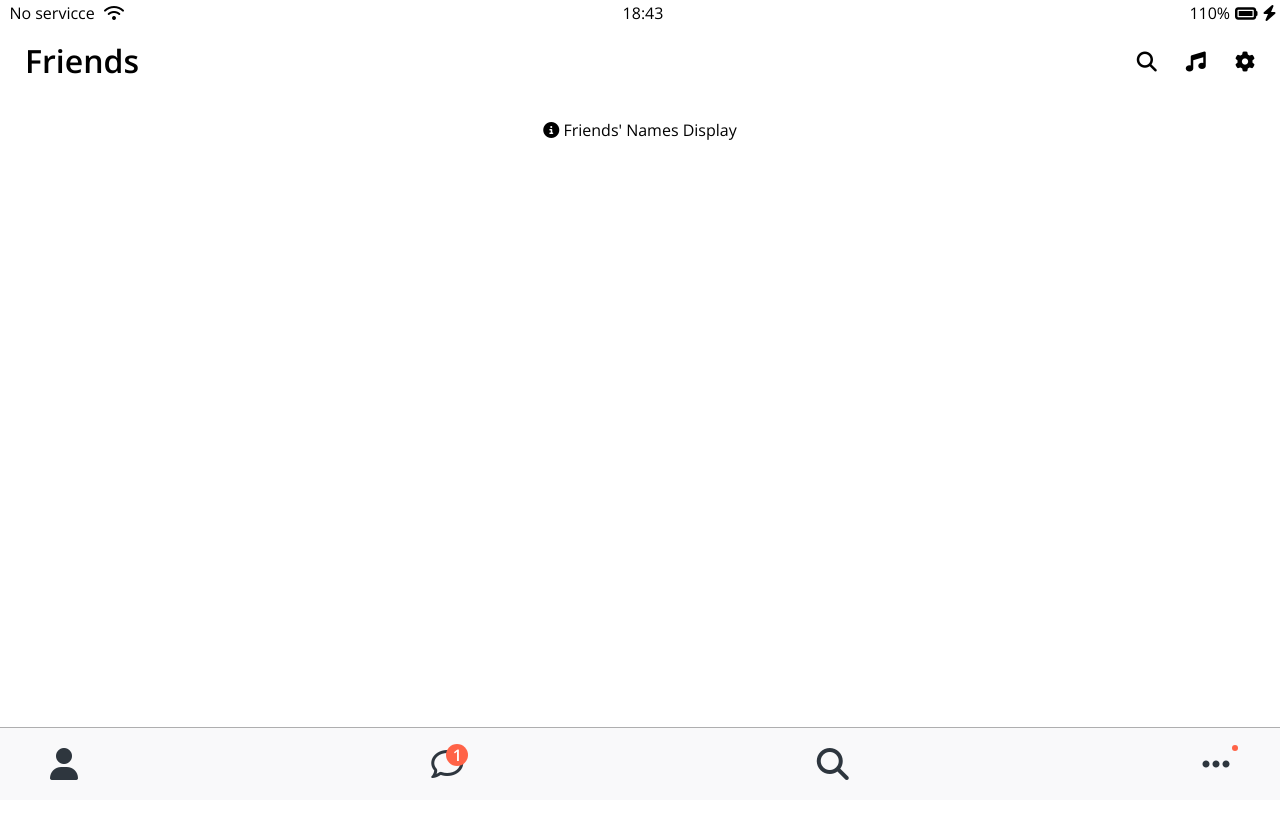
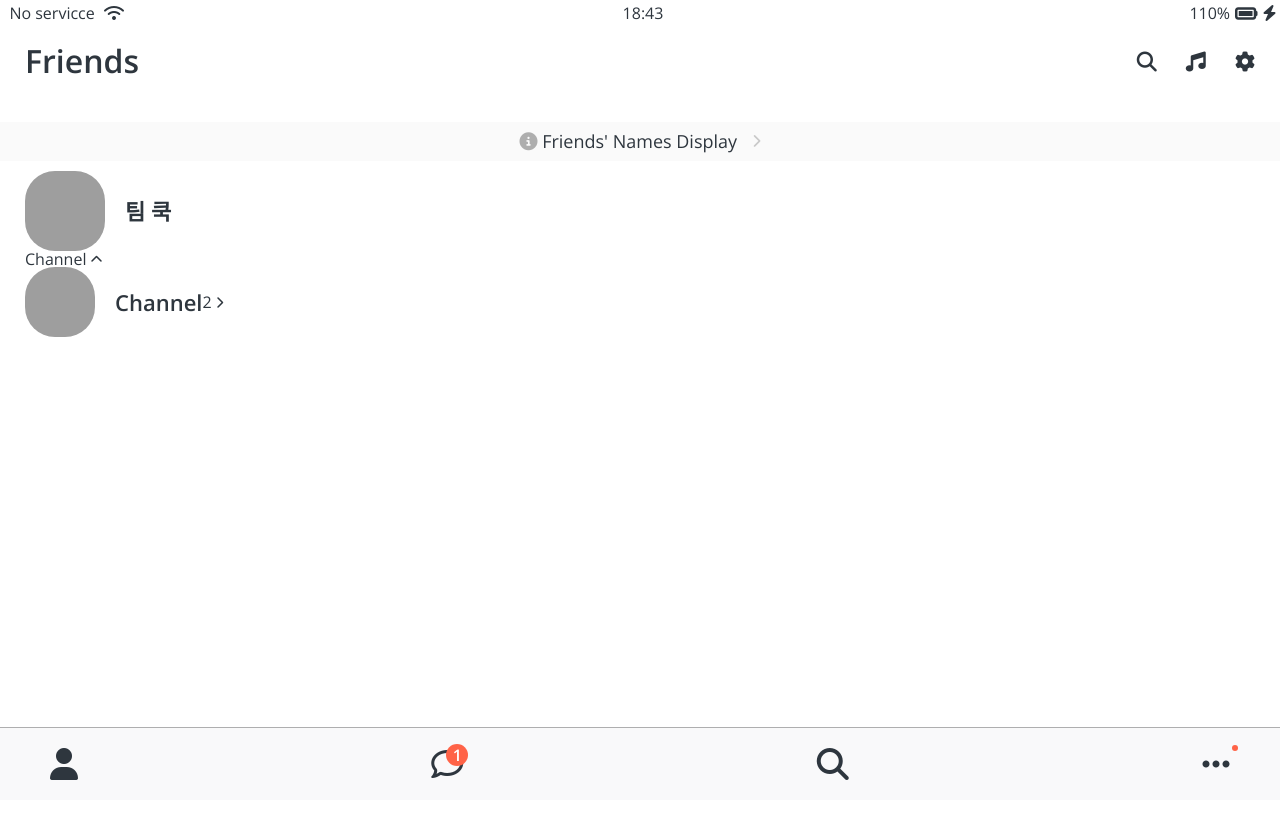
Before and after one commit to red3pork/kokoa-clone-2021, a plain HTML site: page friends.html in a window 1280 px wide. Shown: the top 818 px of the page. Drawn offline with nearby package versions, Linux system fonts and the light colour scheme; grey boxes are pictures that could not be loaded.

Commit message:
revise friends.css (2)

```diff
--- /dev/null
+++ b/css/components/user-componenet.css
@@ -0,0 +1,32 @@
+.user-component {
+    display: flex;
+}
+
+.user-component,
+.user-component__column:first-child {
+    display: flex;
+    align-items: center;
+}
+
+.user-component__avatar {
+    width: 70px;
+    height: 70px;
+    border-radius: 30px;
+    margin-right: 20px;
+}
+
+.user-component__title {
+    font-weight: 600;
+    font-size: 22px;
+}
+
+.user-component__subtitle {
+    margin-top: 8px;
+    font-size: 17px;
+    color: rgba(0, 0, 0, 0.5);
+}
+
+.user-component__avatar--xl {
+    width: 80px;
+    height: 80px;
+}
--- a/css/screens/friends.css
+++ b/css/screens/friends.css
@@ -1,4 +1,22 @@
 #friends-display-link {
     text-align: center;
     display: block;
+    background-color: #fafafa;
+    padding: 10px 0px;
+    font-size: 18px;
+    margin-bottom: 10px;
 }
+
+#friends-display-link i:first-child {
+    color: rgba(0, 0, 0, 0.3);
+}
+
+#friends-display-link i:last-child {
+    color: rgba(0, 0, 0, 0.2);
+    margin-left: 15px;
+    margin-top: 1px;
+}
+
+.friends-screen {
+    padding: 0px var(--horizontal-space);
+}
--- a/css/style.css
+++ b/css/style.css
@@ -7,12 +7,14 @@
 @import "components/status-bar.css";
 @import "components/nav-bar.css";
 @import "components/screen-header.css";
+@import "components/user-componenet.css";
 
 /* Screens */
 @import "screens/login.css";
 @import "screens/friends.css";
 
 body {
+    color: #2e363e;
     font-family: 'Open Sans', sans-serif;
     height: 1000vh;
 }
--- a/css/variables.css
+++ b/css/variables.css
@@ -1,3 +1,4 @@
 :root {
     --yellow: #fae100;
+    --horizontal-space: 25px;
 }
--- a/friends.html
+++ b/friends.html
@@ -39,8 +39,39 @@
          </header>
 
          <a id="friends-display-link">
-            <i class="fas fa-info-circle"></i> Friends' Names Display
+            <i class="fas fa-info-circle"></i> Friends' Names Display<i class="fas fa-chevron-right fa-xs"></i>
          </a>
+
+         <main class="friends-screen">
+            <div class="user-component">
+                <div class="user-component__column">
+                   <img src="https://pds.joins.com//news/component/htmlphoto_mmdata/201805/03/930c7a1b-f7b6-4d84-a92e-e36af541f3d9.jpg" class="user-component__avatar user-component__avatar--xl" />
+                   <div class="user-component__text">
+                       <h4 class="user-component__title">팀 쿡</h4>
+                       <!--<h6 class="user-component__subtitle">this text whatever</h6>-->
+                   </div>
+                </div>
+                <div class="user-component__column"></div>
+            </div>
+            <div class="friends-screen__channel">
+                <div class="friends-screen__channel-header">
+                    <span>Channel</span>
+                    <i class="fas fa-chevron-up fa-xs"></i>
+                </div>
+                <div class="user-component">
+                    <div class="user-component__column">
+                       <img src="https://pds.joins.com//news/component/htmlphoto_mmdata/201805/03/930c7a1b-f7b6-4d84-a92e-e36af541f3d9.jpg" class="user-component__avatar user-component__avatar--sm" />
+                       <div class="user-component__text">
+                           <h4 class="user-component__title">Channel</h4>
+                       </div>
+                    </div>
+                    <div class="user-component__column">
+                        <span>2</span>
+                        <i class="fas fa-chevron-right fa-xs"></i>
+                    </div>
+                </div>
+            </div>
+         </main>
 
          <nav class="nav">
              <ul class="nav__list">
```
